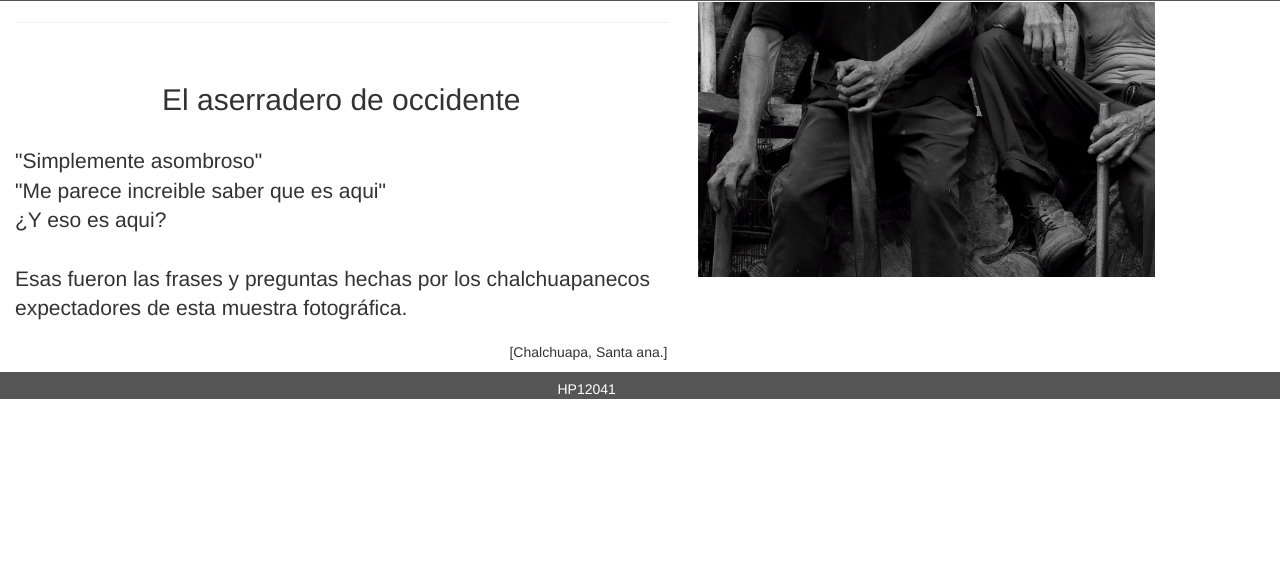
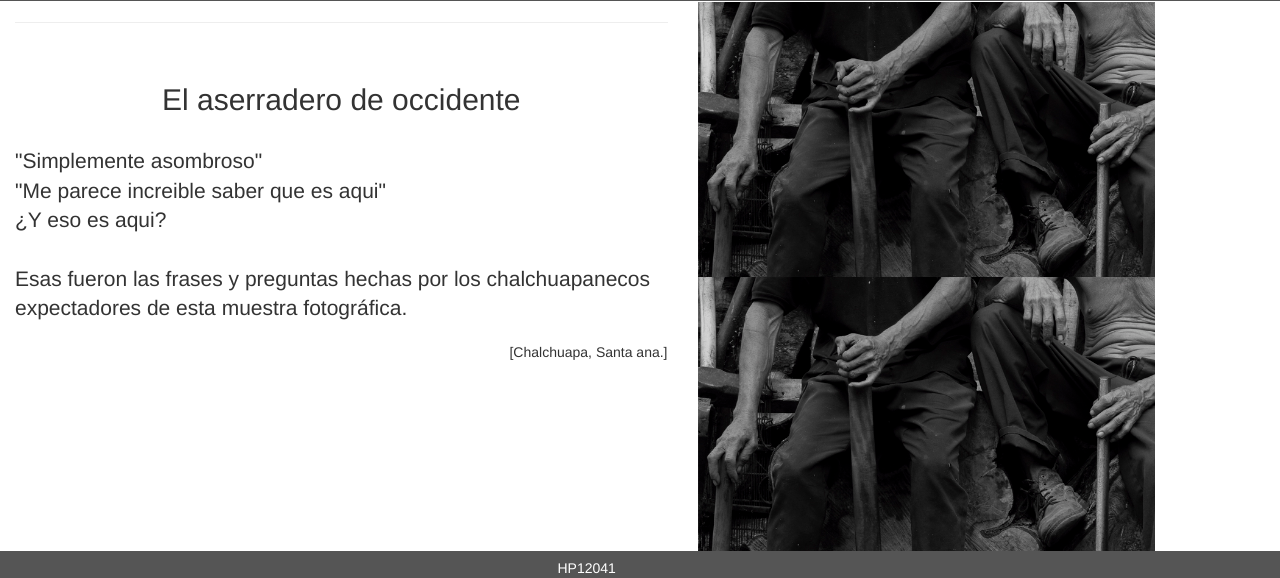
Before and after one commit to OneRizo/colectivo-gr-fico, a plain HTML site: page views/erick.html in a window 1280 px wide. Shown: the part 1032-1610 px from the top of the page. Before the commit the page ends 1431 px from the top, so only its background shows below. Drawn offline with Linux system fonts and the light colour scheme.

Commit message:
por favor quiero cafeeee

```diff
--- a/views/erick.html
+++ b/views/erick.html
@@ -143,6 +143,8 @@
         </div>
         <div class="col-md-5">
           <img src="../img/emg8.jpg" class="img-fluid">
+                    <img src="../img/emg8.jpg" class="img-fluid">
+
         </div>
       </div>
     </article>
```
